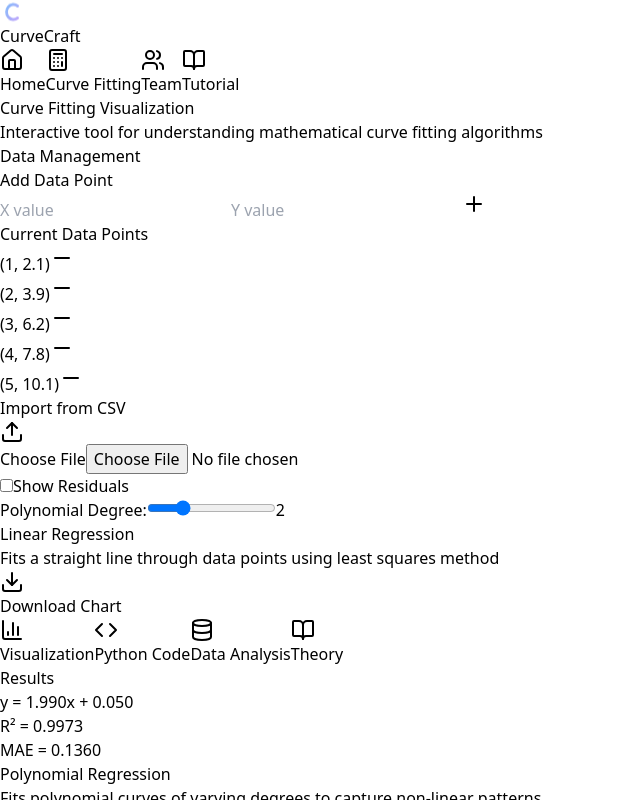
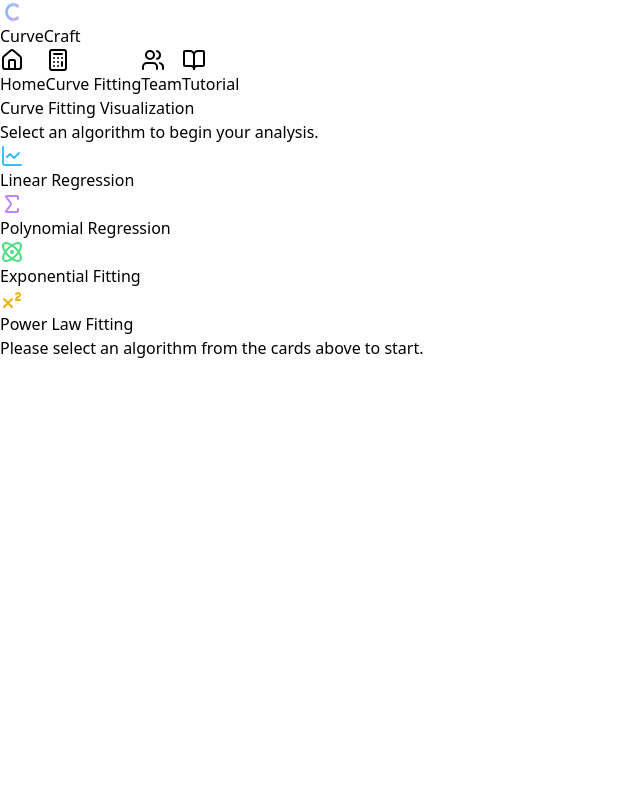
Before and after one commit to EjuMir/numerical-method, a React (Vite) app: page / in a window 1280 px wide. Both pictures are taken after a click on the button "Curve Fitting". Shown: the top 800 px of the page, without its empty margins (0-640 px from the left). Built offline with nearby package versions, Linux system fonts and the light colour scheme.

Commit message:
algorithm tabs added

```diff
--- a/src/components/curve-fitting/CurveFittingPage.jsx
+++ b/src/components/curve-fitting/CurveFittingPage.jsx
@@ -1,4 +1,4 @@
-import React, { useState } from 'react';
+import React, { useState, useEffect, useRef } from 'react';
 import AlgorithmCard from './AlgorithmCard';
 import DataManagement from './DataManagement';
 import {
@@ -11,103 +11,150 @@
   calculateRSquared,
   downloadChart
 } from '../../utils/curveFitting';
+import { LineChart, Atom, Sigma, Superscript } from 'lucide-react';
+import { ResponsiveContainer, LineChart as ReLineChart, Line } from 'recharts';
+
+const algorithms = [
+  { id: 'linear', title: 'Linear Regression', icon: LineChart, color: 'from-blue-500 to-cyan-500', stroke: '#38bdf8' },
+  { id: 'polynomial', title: 'Polynomial Regression', icon: Sigma, color: 'from-purple-500 to-pink-500', stroke: '#c084fc' },
+  { id: 'exponential', title: 'Exponential Fitting', icon: Atom, color: 'from-green-500 to-emerald-500', stroke: '#4ade80' },
+  { id: 'power', title: 'Power Law Fitting', icon: Superscript, color: 'from-yellow-400 to-lime-500', stroke: '#eab308' },
+];
+
+// Final preview data with visually appealing lines
+const previewData = {
+    points: [{x: 0, y: 1}, {x: 1, y: 2.8}, {x: 2, y: 4.2}, {x: 3, y: 8.1}, {x: 4, y: 10.3}],
+    curves: {
+        linear:      [{x: 0, y: 1.5}, {x: 1, y: 3.5}, {x: 2, y: 5.5}, {x: 3, y: 7.5}, {x: 4, y: 9.5}],
+        polynomial:  [{x: 0, y: 1.5}, {x: 1, y: 1.8}, {x: 2, y: 3.5}, {x: 3, y: 7}, {x: 4, y: 10.8}],
+        exponential: [{x: 0, y: 1.8}, {x: 1, y: 2.5}, {x: 2, y: 3.8}, {x: 3, y: 6.2}, {x: 4, y: 10.5}],
+        power:       [{x: 0.2, y: 0.8}, {x: 1, y: 2}, {x: 2, y: 4}, {x: 3, y: 6.5}, {x: 4, y: 9}],
+    }
+};
 
 const CurveFittingPage = () => {
   const [dataPoints, setDataPoints] = useState([
-    { x: 1, y: 2.1 },
-    { x: 2, y: 3.9 },
-    { x: 3, y: 6.2 },
-    { x: 4, y: 7.8 },
-    { x: 5, y: 10.1 }
+    { x: 1, y: 2.1 }, { x: 2, y: 3.9 }, { x: 3, y: 6.2 }, { x: 4, y: 7.8 }, { x: 5, y: 10.1 }
   ]);
   const [polynomialDegree, setPolynomialDegree] = useState(2);
   const [showResiduals, setShowResiduals] = useState(false);
+  const [selectedAlgorithm, setSelectedAlgorithm] = useState(null);
+  const cardsContainerRef = useRef(null);
+
+  useEffect(() => {
+    const container = cardsContainerRef.current;
+    if (!container) return;
+
+    const handleMouseMove = (e) => {
+      for (const card of container.getElementsByClassName('algo-card')) {
+        const rect = card.getBoundingClientRect();
+        const x = e.clientX - rect.left;
+        const y = e.clientY - rect.top;
+        card.style.setProperty('--mouse-x', `${x}px`);
+        card.style.setProperty('--mouse-y', `${y}px`);
+      }
+    };
+
+    container.addEventListener('mousemove', handleMouseMove);
+    return () => container.removeEventListener('mousemove', handleMouseMove);
+  }, [cardsContainerRef]);
+
+
+  const getSelectedAlgorithmProps = () => {
+    if (!selectedAlgorithm) return null;
+    const algo = algorithms.find(a => a.id === selectedAlgorithm.id);
+    switch (selectedAlgorithm.id) {
+        case 'linear': return { method: 'linear', title: 'Linear Regression', description: 'Fits a straight line...', color: 'from-blue-600/20 to-cyan-600/20', linearRegression };
+        case 'polynomial': return { method: 'polynomial', title: 'Polynomial Regression', description: 'Fits polynomial curves...', color: 'from-purple-600/20 to-pink-600/20', polynomialRegression };
+        case 'exponential': return { method: 'exponential', title: 'Exponential Fitting', description: 'Models exponential growth...', color: 'from-green-600/20 to-emerald-600/20', exponentialFit };
+        case 'power': return { method: 'power', title: 'Power Law Fitting', description: 'Captures power-law relationships...', color: 'from-yellow-500/20 to-lime-500/20', powerLawFit };
+        default: return null;
+    }
+  };
+
+  const selectedProps = getSelectedAlgorithmProps();
 
   return (
-    <div className="pt-20 min-h-screen bg-gradient-to-br from-slate-900 via-purple-900 to-slate-900 p-4">
+    <div className="pt-28 min-h-screen bg-gradient-to-br from-slate-900 via-purple-900 to-slate-900 p-4">
       <div className="max-w-7xl mx-auto">
-        <div className="text-center mb-8">
-          <h1 className="text-5xl font-bold text-white mb-4">
-            Curve Fitting Visualization
-          </h1>
-          <p className="text-xl text-white/80 mb-8">
-            Interactive tool for understanding mathematical curve fitting algorithms
-          </p>
-
-          <DataManagement
-            dataPoints={dataPoints}
-            setDataPoints={setDataPoints}
-            showResiduals={showResiduals}
-            setShowResiduals={setShowResiduals}
-            polynomialDegree={polynomialDegree}
-            setPolynomialDegree={setPolynomialDegree}
-          />
+        <div className="text-center mb-16">
+          <h1 className="text-5xl font-bold text-white mb-4">Curve Fitting Visualization</h1>
+          <p className="text-xl text-white/80">Select an algorithm to begin your analysis.</p>
         </div>
 
-        <div className="grid grid-cols-1 lg:grid-cols-2 gap-8">
-          <AlgorithmCard
-            method="linear"
-            title="Linear Regression"
-            description="Fits a straight line through data points using least squares method"
-            color="from-blue-600/20 to-cyan-600/20"
-            dataPoints={dataPoints}
-            showResiduals={showResiduals}
-            polynomialDegree={polynomialDegree}
-            generateCurveData={generateCurveData}
-            calculateResiduals={calculateResiduals}
-            calculateRSquared={calculateRSquared}
-            downloadChart={downloadChart}
-            linearRegression={linearRegression}
-          />
+        <div ref={cardsContainerRef} className="grid grid-cols-1 md:grid-cols-2 lg:grid-cols-4 gap-8 mb-12" style={{ perspective: '1000px' }}>
+            {algorithms.map(algo => (
+                <div
+                    key={algo.id}
+                    onClick={() => setSelectedAlgorithm(algo)}
+                    className={`algo-card relative rounded-2xl p-1 bg-gradient-to-br ${algo.color} transition-all duration-300 cursor-pointer transform-style-3d hover:scale-105`}
+                >
+                    <div className="bg-slate-900 rounded-xl h-full p-4 flex flex-col justify-between">
+                        <div className="flex items-center space-x-3 mb-3">
+                            <div className="bg-black/30 p-2 rounded-lg">
+                                <algo.icon className="w-6 h-6" style={{ color: algo.stroke }} />
+                            </div>
+                            <h3 className="font-bold text-xl text-white">{algo.title}</h3>
+                        </div>
+                        <div className="h-32 w-full">
+                            <ResponsiveContainer>
+                                <ReLineChart data={[...previewData.points, ...previewData.curves[algo.id]]} margin={{ top: 15, right: 15, left: 15, bottom: 15 }}>
+                                    <Line data={previewData.curves[algo.id]} type="monotone" dataKey="y" stroke={algo.stroke} strokeWidth={2.5} dot={false} />
+                                    <Line dataKey="y" data={previewData.points} stroke="#ef4444" strokeWidth={0} dot={{ fill: '#ef4444', r: 3, strokeWidth: 0 }} />
+                                </ReLineChart>
+                            </ResponsiveContainer>
+                        </div>
+                    </div>
+                     <div className={`spotlight absolute inset-0 rounded-2xl transition-opacity duration-500 opacity-0 ${selectedAlgorithm?.id === algo.id ? 'opacity-100' : 'group-hover:opacity-100'}`}></div>
+                </div>
+            ))}
+        </div>
 
-          <AlgorithmCard
-            method="polynomial"
-            title="Polynomial Regression"
-            description="Fits polynomial curves of varying degrees to capture non-linear patterns"
-            color="from-purple-600/20 to-pink-600/20"
-            dataPoints={dataPoints}
-            showResiduals={showResiduals}
-            polynomialDegree={polynomialDegree}
-            generateCurveData={generateCurveData}
-            calculateResiduals={calculateResiduals}
-            calculateRSquared={calculateRSquared}
-            downloadChart={downloadChart}
-            polynomialRegression={polynomialRegression}
-          />
+        {selectedAlgorithm && selectedProps && (
+          <div className="space-y-8 animate-fade-in">
+            <DataManagement dataPoints={dataPoints} setDataPoints={setDataPoints} showResiduals={showResiduals} setShowResiduals={setShowResiduals} polynomialDegree={polynomialDegree} setPolynomialDegree={setPolynomialDegree} />
+            <AlgorithmCard key={selectedProps.method} {...selectedProps} dataPoints={dataPoints} showResiduals={showResiduals} polynomialDegree={polynomialDegree} generateCurveData={generateCurveData} calculateResiduals={calculateResiduals} calculateRSquared={calculateRSquared} downloadChart={downloadChart} />
+          </div>
+        )}
 
-          <AlgorithmCard
-            method="exponential"
-            title="Exponential Fitting"
-            description="Models exponential growth/decay patterns common in natural phenomena"
-            color="from-green-600/20 to-emerald-600/20"
-            dataPoints={dataPoints}
-            showResiduals={showResiduals}
-            polynomialDegree={polynomialDegree}
-            generateCurveData={generateCurveData}
-            calculateResiduals={calculateResiduals}
-            calculateRSquared={calculateRSquared}
-            downloadChart={downloadChart}
-            exponentialFit={exponentialFit}
-          />
-
-          <AlgorithmCard
-            method="power"
-            title="Power Law Fitting"
-            description="Captures power-law relationships found in scaling laws and physics"
-            color="from-orange-600/20 to-red-600/20"
-            dataPoints={dataPoints}
-            showResiduals={showResiduals}
-            polynomialDegree={polynomialDegree}
-            generateCurveData={generateCurveData}
-            calculateResiduals={calculateResiduals}
-            calculateRSquared={calculateRSquared}
-            downloadChart={downloadChart}
-            powerLawFit={powerLawFit}
-          />
-        </div>
+        {!selectedAlgorithm && (
+            <div className="text-center text-white/60 py-20">
+                <p>Please select an algorithm from the cards above to start.</p>
+            </div>
+        )}
       </div>
     </div>
   );
 };
 
+// --- Injected CSS for advanced effects ---
+const advancedStyles = document.createElement('style');
+advancedStyles.innerHTML = `
+.transform-style-3d {
+  transform-style: preserve-3d;
+}
+.algo-card {
+  transition: transform 0.4s ease, box-shadow 0.4s ease;
+}
+.algo-card:hover {
+  transform: rotateY(calc((var(--mouse-x) - 150px) / 10 * -1deg)) rotateX(calc((var(--mouse-y) - 150px) / 10 * 1deg)) translateZ(20px);
+}
+.algo-card .spotlight {
+  background: radial-gradient(
+    circle at var(--mouse-x) var(--mouse-y),
+    rgba(255, 255, 255, 0.15),
+    transparent 40%
+  );
+  z-index: 2;
+}
+@keyframes fadeIn {
+  from { opacity: 0; transform: translateY(10px); }
+  to { opacity: 1; transform: translateY(0); }
+}
+.animate-fade-in {
+  animation: fadeIn 0.5s ease-out forwards;
+}
+`;
+document.head.appendChild(advancedStyles);
+
 export default CurveFittingPage;
--- a/src/components/curve-fitting/DataManagement.jsx
+++ b/src/components/curve-fitting/DataManagement.jsx
@@ -57,14 +57,14 @@
               placeholder="X value"
               value={newX}
               onChange={(e) => setNewX(e.target.value)}
-              className="w-full p-2 bg-white/20 text-white rounded-lg border border-white/30 placeholder-white/60 focus:ring-2 focus:ring-purple-400 focus:border-purple-400 outline-none"
+              className="no-spinner w-full p-2 bg-white/20 text-white rounded-lg border border-white/30 placeholder-white/60 focus:ring-2 focus:ring-purple-400 focus:border-purple-400 outline-none"
             />
             <input
               type="number"
               placeholder="Y value"
               value={newY}
               onChange={(e) => setNewY(e.target.value)}
-              className="w-full p-2 bg-white/20 text-white rounded-lg border border-white/30 placeholder-white/60 focus:ring-2 focus:ring-purple-400 focus:border-purple-400 outline-none"
+              className="no-spinner w-full p-2 bg-white/20 text-white rounded-lg border border-white/30 placeholder-white/60 focus:ring-2 focus:ring-purple-400 focus:border-purple-400 outline-none"
             />
             <button
               onClick={addDataPoint}
--- a/src/components/tutorial/TutorialPage.jsx
+++ b/src/components/tutorial/TutorialPage.jsx
@@ -18,9 +18,25 @@
         <div className="grid grid-cols-1 md:grid-cols-2 gap-10">
 
           {/* Step 1 Card */}
+          <div className="bg-slate-900/40 p-8 rounded-2xl border-2 border-transparent hover:border-green-500 transition-all duration-300 transform hover:-translate-y-2 flex flex-col">
+            <div className="border-l-4 border-green-500 pl-6">
+            <h3 className="text-2xl font-semibold text-white mb-4">Step 1: Choose a Fitting Method</h3>
+            <p className="text-white/80 mb-4 flex-grow">
+              The "Curve Fitting" page displays cards for each algorithm. You can analyze each one:
+            </p>
+            <ul className="list-disc list-inside text-white/80 space-y-2">
+              <li><strong>Linear Regression:</strong> For straight-line relationships.</li>
+              <li><strong>Polynomial:</strong> For curved relationships.</li>
+              <li><strong>Exponential:</strong> For modeling exponential growth.</li>
+              <li><strong>Power Law:</strong> For capturing power-law relationships.</li>
+            </ul>
+          </div>
+          </div>
+
+          {/* Step 2 Card */}
           <div className="bg-slate-900/40 p-8 rounded-2xl border-2 border-transparent hover:border-blue-500 transition-all duration-300 transform hover:-translate-y-2 flex flex-col">
           <div className="border-l-4 border-blue-500 pl-6">
-            <h3 className="text-2xl font-semibold text-white mb-4">Step 1: Input Your Data</h3>
+            <h3 className="text-2xl font-semibold text-white mb-4">Step 2: Input Your Data</h3>
             <p className="text-white/80 mb-4 flex-grow">
               Navigate to the "Curve Fitting" page. Here you can add, edit, or remove data points in the "Data Management" section.
             </p>
@@ -29,22 +45,6 @@
               <li>Add new points using the "+" button.</li>
               <li>Remove points by clicking the "-" button.</li>
               <li>Reset to default sample data at any time.</li>
-            </ul>
-          </div>
-          </div>
-
-          {/* Step 2 Card */}
-          <div className="bg-slate-900/40 p-8 rounded-2xl border-2 border-transparent hover:border-green-500 transition-all duration-300 transform hover:-translate-y-2 flex flex-col">
-            <div className="border-l-4 border-green-500 pl-6">
-            <h3 className="text-2xl font-semibold text-white mb-4">Step 2: Choose a Fitting Method</h3>
-            <p className="text-white/80 mb-4 flex-grow">
-              The "Curve Fitting" page displays cards for each algorithm. You can analyze each one:
-            </p>
-            <ul className="list-disc list-inside text-white/80 space-y-2">
-              <li><strong>Linear Regression:</strong> For straight-line relationships.</li>
-              <li><strong>Polynomial:</strong> For curved relationships.</li>
-              <li><strong>Exponential:</strong> For modeling exponential growth.</li>
-              <li><strong>Power Law:</strong> For capturing power-law relationships.</li>
             </ul>
           </div>
           </div>
```
Also changed, not shown: src/index.css (+10 -0 lines).
